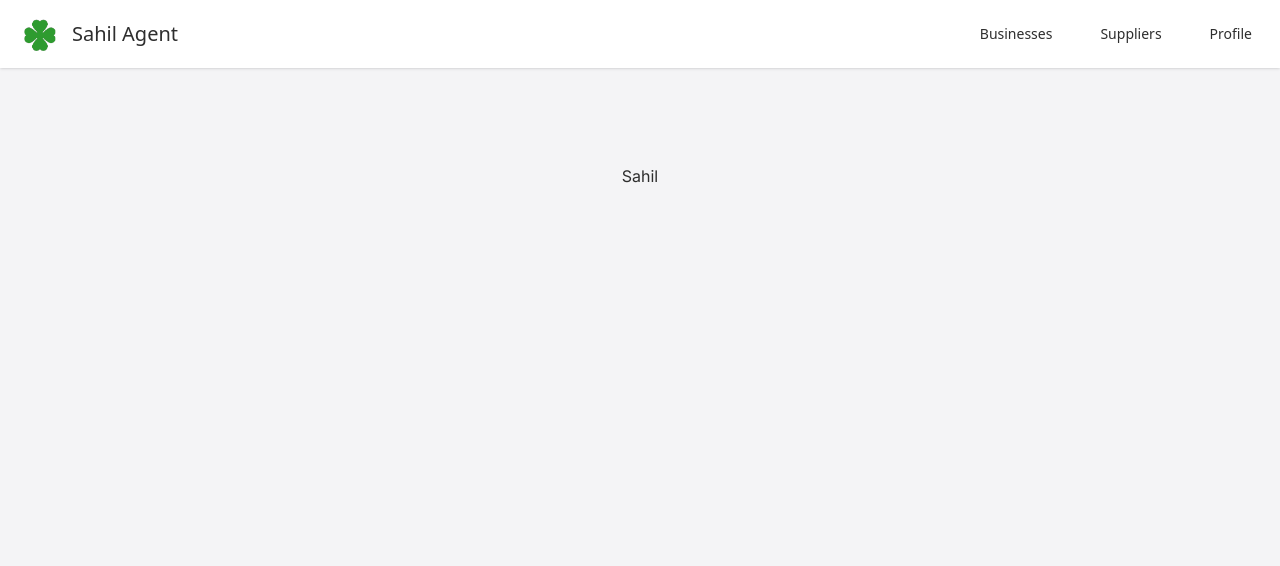
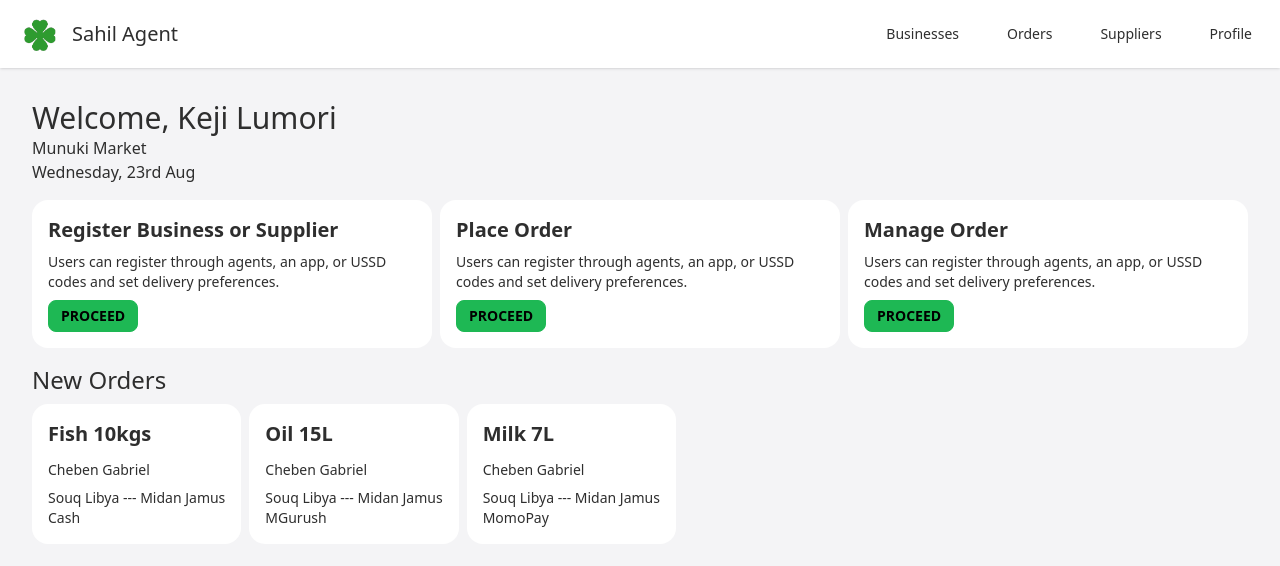
Before and after one commit to Sahil-Connect/sahil, a Next.js app in the folder apps/agent/: page / in a window 1280 px wide. Shown: the top 566 px of the page. Built offline with nearby package versions, Linux system fonts and the light colour scheme; no server answers.

Commit message:
feat: populate home-page with dummy data

```diff
--- a/apps/agent/src/components/UI/Navbar.tsx
+++ b/apps/agent/src/components/UI/Navbar.tsx
@@ -8,6 +8,10 @@ const Navbar = () => {
     {
       name: 'Businesses',
       href: '/businesses',
+    },
+    {
+      name: 'Orders',
+      href: '/orders',
     },
     {
       name: 'Suppliers',
--- a/apps/agent/src/pages/index.tsx
+++ b/apps/agent/src/pages/index.tsx
@@ -1,14 +1,96 @@
-import { Inter } from 'next/font/google';
+import { Inter } from "next/font/google";
 // import { Button } from "ui";
 
-const inter = Inter({ subsets: ['latin'] });
+const inter = Inter({ subsets: ["latin"] });
 
 export default function Home() {
   return (
-    <main
-      className={`flex min-h-screen flex-col items-center justify-between p-24 ${inter.className}`}
-    >
-      Sahil
+    <main className="min-h-screen p-8">
+      <div className="space-y-4">
+        <div>
+          <h1 className="text-3xl">Welcome, Keji Lumori</h1>
+          <p>Munuki Market</p>
+          <p>Wednesday, 23rd Aug</p>
+        </div>
+        <div className="flex gap-2 items-start">
+          <div className="card card-compact bg-white">
+            <div className="card-body">
+              <div className="space-y-2">
+                <h2 className="card-title">Register Business or Supplier</h2>
+                <p>
+                  Users can register through agents, an app, or USSD codes and
+                  set delivery preferences.
+                </p>
+                <button className="btn btn-sm btn-primary">Proceed</button>
+              </div>
+            </div>
+          </div>
+
+          <div className="card card-compact bg-white">
+            <div className="card-body">
+              <div className="space-y-2">
+                <h2 className="card-title">Place Order</h2>
+                <p>
+                  Users can register through agents, an app, or USSD codes and
+                  set delivery preferences.
+                </p>
+                <button className="btn btn-sm btn-primary">Proceed</button>
+              </div>
+            </div>
+          </div>
+          <div className="card card-compact bg-white">
+            <div className="card-body">
+              <div className="space-y-2">
+                <h2 className="card-title">Manage Order</h2>
+                <p>
+                  Users can register through agents, an app, or USSD codes and
+                  set delivery preferences.
+                </p>
+                <button className="btn btn-sm btn-primary">Proceed</button>
+              </div>
+            </div>
+          </div>
+        </div>
+        <div className="space-y-2">
+          <div className="flex justify-between items-start">
+            <div>
+              <h3 className="text-2xl">New Orders</h3>
+            </div>
+          </div>
+          <div className="flex gap-2">
+            <div className="card card-compact bg-white">
+              <div className="card-body">
+                <h2 className="card-title">Fish 10kgs</h2>
+                <p>Cheben Gabriel</p>
+                <div>
+                  <p>Souq Libya --- Midan Jamus </p>
+                  <p>Cash</p>
+                </div>
+              </div>
+            </div>
+            <div className="card card-compact bg-white">
+              <div className="card-body">
+                <h2 className="card-title">Oil 15L</h2>
+                <p>Cheben Gabriel</p>
+                <div>
+                  <p>Souq Libya --- Midan Jamus </p>
+                  <p>MGurush</p>
+                </div>
+              </div>
+            </div>
+            <div className="card card-compact bg-white">
+              <div className="card-body">
+                <h2 className="card-title">Milk 7L</h2>
+                <p>Cheben Gabriel</p>
+                <div>
+                  <p>Souq Libya --- Midan Jamus </p>
+                  <p>MomoPay</p>
+                </div>
+              </div>
+            </div>
+          </div>
+        </div>
+      </div>
     </main>
   );
 }
--- /dev/null
+++ b/apps/agent/src/pages/orders/index.tsx
@@ -0,0 +1,18 @@
+export default function Orders() {
+  return (
+    <main className="min-h-screen p-8">
+      <div className="space-y-4">
+        <div className="flex justify-between items-start">
+          <div>
+            <h1 className="text-3xl">Partner Orders</h1>
+            <p>
+              Users can register through agents, an app, or USSD codes and set
+              delivery preferences.
+            </p>
+            <p></p>
+          </div>
+        </div>
+      </div>
+    </main>
+  );
+}
```
